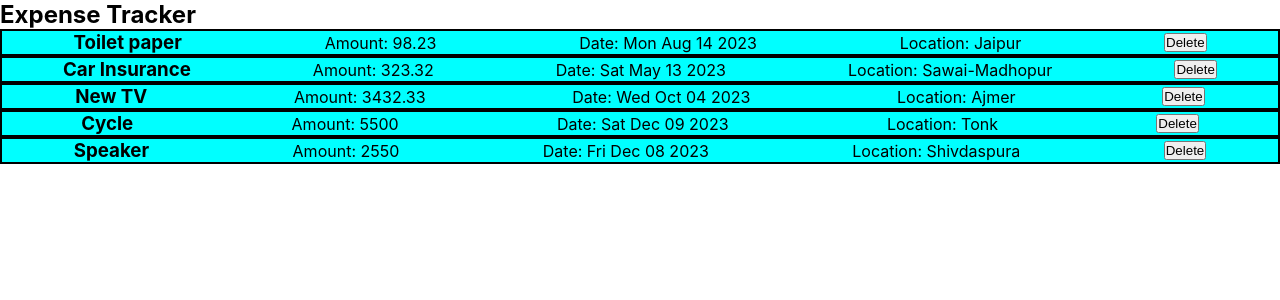
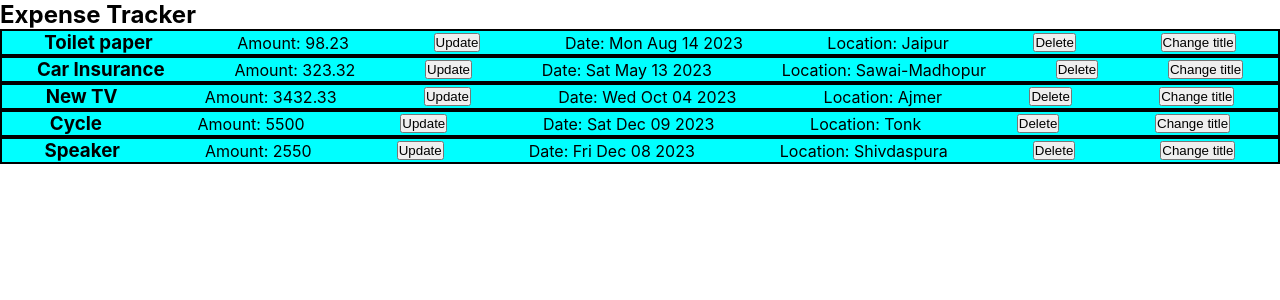
Before and after one commit to nitinsahu19/React.js-Demo, a React (Create React App) app: page / in a window 1280 px wide. Shown: the top 300 px of the page. Built offline with nearby package versions, Linux system fonts and the light colour scheme.

Commit message:
useState()

```diff
--- a/src/components/Expenses/ExpenseItem.js
+++ b/src/components/Expenses/ExpenseItem.js
@@ -10,13 +10,25 @@ const ExpenseItem = (props) => {
     onDelete,
   } = props;
 
+  const [title, setTitle] = useState(props.ExpenseTitle);
+  const clickHandler = () => {
+    setTitle("Updated!!");
+  };
+
+  const [amount, setAmount] = useState(props.ExpenseAmount);
+  const expenseHandler = () => {
+    setAmount("$100")
+  }
+
   return (
     <div className="expense-item">
-      <h3>{ExpenseTitle}</h3>
-      <p>Amount: {ExpenseAmount}</p>
+      <h3>{title}</h3>
+      <p>Amount: {amount}</p>
+      <button onClick={expenseHandler}>Update</button>
       <p>Date: {ExpenseDate.toDateString()}</p>
       <p>Location: {locationOfExpenditure}</p>
       <button onClick={onDelete}>Delete</button>
+      <button onClick={clickHandler}>Change title</button>
     </div>
   );
 };
```
